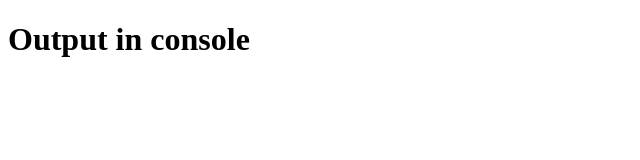
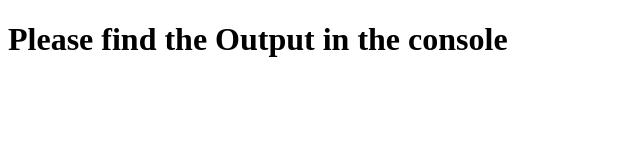
Before and after one commit to Adamwewe/Module_4_Solution, a plain HTML site: page index.html in a window 1280 px wide. Shown: the whole page, without its empty margins (0-640 px from the left). Drawn offline with Linux system fonts and the light colour scheme.

Commit message:
Update index.html

```diff
--- a/index.html
+++ b/index.html
@@ -8,7 +8,7 @@
   <script src="script.js"></script>
 </head>
 <body>
-  <h1>Output in console</h1>
+  <h1>Please find the Output in the console</h1>
   <p></p>
 </body>
 </html>
```
